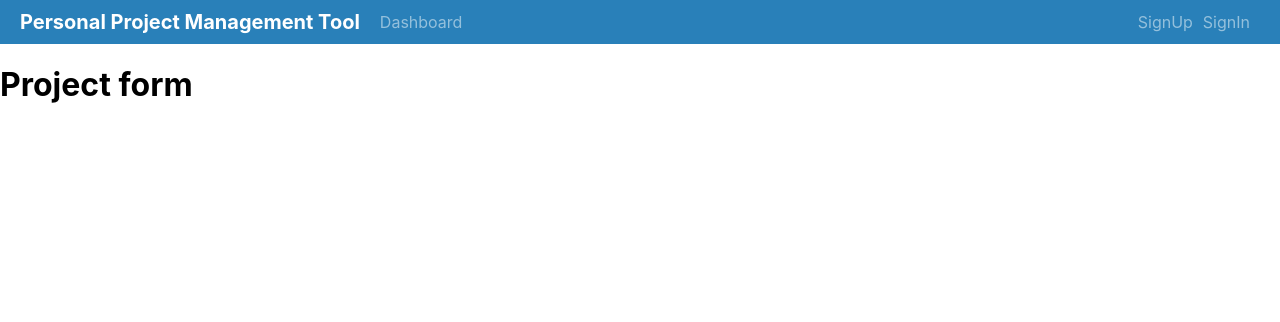
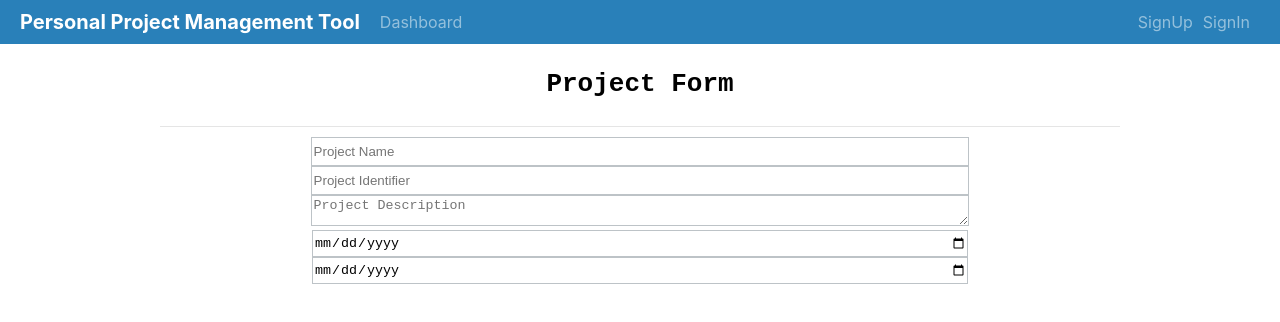
Before and after one commit to devflash/ppmProject-client, a React app: page /showForm in a window 1280 px wide. Shown: the top 322 px of the page. Built offline with nearby package versions, Linux system fonts and the light colour scheme.

Commit message:
minor fixes

```diff
--- a/src/App.css
+++ b/src/App.css
@@ -1,65 +1,6 @@
-img {
-    width: 100%;
-  }
+.DashboardContainer {
+  width: 75%;
 
-  .navbar {
-    background-color: #e3f2fd;
-  }
-  .fa.fa-edit {
-    color: #18a2b9;
-  }
-
-  .list-group-item.delete:hover {
-    cursor: -webkit-grab;
-    background-color: pink;
-  }
-
-  .list-group-item.update:hover {
-    cursor: -webkit-grab;
-    background-color: gainsboro;
-  }
-
-  .list-group-item.board:hover {
-    cursor: -webkit-grab;
-    background-color: gainsboro;
-  }
-
-  .fa.fa-minus-circle {
-    color: red;
-  }
-
-  .landing {
-    position: relative;
-    /* background: url("../img/showcase.jpg") no-repeat; */
-    background-size: cover;
-    background-position: center;
-    height: 100vh;
-    margin-top: -24px;
-    margin-bottom: -50px;
-  }
-
-  .landing-inner {
-    padding-top: 80px;
-  }
-
-  .dark-overlay {
-    background-color: rgba(0, 0, 0, 0.7);
-    position: absolute;
-    top: 0;
-    left: 0;
-    width: 100%;
-    height: 100%;
-  }
-
-  .card-form {
-    opacity: 0.9;
-  }
-
-  .latest-profiles-img {
-    width: 40px;
-    height: 40px;
-  }
-
-  .form-control::placeholder {
-    color: #bbb !important;
-  }
+  margin: 25px auto 0 auto;
+  height: fit-content;
+}
--- a/src/App.js
+++ b/src/App.js
@@ -12,12 +12,16 @@ class App extends Component {
     return (
       <div>
         <Header/>
+        <div class="DashboardContainer">
         <Switch>
-          <Route  path="/showForm" component={ProjectForm}/>
-          <Route  path="/" component={Dashboard}/>
+
+            <Route  path="/showForm" component={ProjectForm}/>
+            <Route  path="/" component={Dashboard}/>
+
+
         </Switch>
 
-
+        </div>
 
       </div>
     );
--- a/src/Components/Dashboard.js
+++ b/src/Components/Dashboard.js
@@ -6,7 +6,7 @@ import styles from './Dashboard.module.css';
 class Dashboard extends Component{
     render(){
         return(
-           <div className={styles.DashboardContainer}>
+            <React.Fragment>
                <div className={styles.CreateProject}>
                     <div className={styles.CenterTitle}>
                         <h1>Projects</h1>
@@ -20,7 +20,7 @@ class Dashboard extends Component{
                     <ProjectItem/>
                     <ProjectItem/>
                </div>
-           </div>
+               </React.Fragment>
         )
     }
 }
--- a/src/Components/Dashboard.module.css
+++ b/src/Components/Dashboard.module.css
@@ -1,9 +1,9 @@
-.DashboardContainer {
+/* .DashboardContainer {
     width: 75%;
 
     margin: 25px auto 0 auto;
     height: fit-content;
-}
+} */
 .CreateProject{
     height: fit-content;
     padding-bottom: 10px;
--- a/src/Components/Project/ProjectForm.js
+++ b/src/Components/Project/ProjectForm.js
@@ -1,12 +1,96 @@
 import React,{Component} from 'react';
 import styles from './ProjectForm.module.css';
+import  CustomInput from '../UI/Input';
 class ProjectForm extends Component{
+    state={
+        projectForm:{
+            projectName:{
+                inputType:"input",
+                id:'projectName',
+                config:{
+                    name:"projectName",
+                    type:"input",
+                    placeholder:"Project Name",
+                    value:""
+                }
+            },
+            projectIdentifier:{
+                inputType:"input",
+                id:'projectIdentifier',
+                config:{
+                    name:'projectIdentifier',
+                    type:"input",
+                    placeholder:"Project Identifier",
+                    value:""
+                }
+            },
+            projectDescription:{
+                inputType:"textarea",
+                id:'projectDescription',
+                config:{
+                    name:'projectDescription',
+                    placeholder:"Project Description",
+                    value:""
+                }
+            },
+            startDate:{
+                inputType:"input",
+                id:'startDate',
+                config:{
+                    name:'startDate',
+                    type:"date",
+                    value:""
+                }
+            },
+            endDate:{
+                inputType:"date",
+                id:'endDate',
+                config:{
+                    name:'endDate',
+                    type:"date",
+                    value:""
+                }
+            }
+        }
+    }
+    inputValueChangeHandler=(event)=>{
+        const updatedProjectForm={
+            ...this.state.projectForm,
+            [event.target.name]:{
+                ...this.state.projectForm[event.target.name],
+                config:{
+                    ...this.state.projectForm[event.target.name].config,
+                    value:event.target.value
+                }
+            }
+
+        }
+        this.setState({projectForm:updatedProjectForm});
+    }
     render()
     {
+        const projectFormInput=[];
+        for(let key in this.state.projectForm)
+        {
+            projectFormInput.push(this.state.projectForm[key]);
+        }
+        console.log(projectFormInput);
         return(
-            <div>
-                <h1>Project form</h1>
+            <React.Fragment>
+            <div className={styles.CenterTitle}>
+                  <h1>Project Form</h1>
             </div>
+            <div className={styles.ProjectFrom}>
+                <form>
+                {
+                    projectFormInput.map(cur=>(
+                        <CustomInput key={cur.id} inputType={cur.inputType} inputConfig={cur.config} valueChange={this.inputValueChangeHandler}/>
+                    ))
+                }
+                </form>
+
+            </div>
+            </React.Fragment>
         )
     }
 }
--- a/src/Components/Project/ProjectForm.module.css
+++ b/src/Components/Project/ProjectForm.module.css
@@ -0,0 +1,13 @@
+.CenterTitle {
+    text-align: center;
+    font-family: monospace;
+    border-bottom: 1px solid rgba(0,0,0,.1);
+    padding-bottom: 10px;
+    margin-bottom:10px;
+}
+.ProjectFrom
+{
+    text-align: center;
+    width:85%;
+    margin: 0 auto;
+}
--- /dev/null
+++ b/src/Components/UI/Input.js
@@ -0,0 +1,38 @@
+import React from 'react';
+import styles from './Input.module.css';
+const Input =(props)=>{
+
+    switch(props.inputType)
+    {
+        case 'input':
+            return (<input
+                        type={props.inputConfig.type}
+                        value={props.inputConfig.value}
+                        name={props.inputConfig.name}
+                        placeholder={props.inputConfig.placeholder}
+                        onChange={(event)=>props.valueChange(event)}
+                        className={styles.Input}/>);
+        case 'textarea':
+            return (<textarea
+                        value={props.inputConfig.value}
+                        name={props.inputConfig.name}
+                        placeholder={props.inputConfig.placeholder}
+                        onChange={(event)=>props.valueChange(event)}
+                        className={[styles.Textarea,styles.Input].join(' ')}></textarea>);
+        default:
+            return (<input
+                        type={props.inputConfig.type}
+                        value={props.inputConfig.value}
+                        name={props.inputConfig.name}
+                        onChange={(event)=>props.valueChange(event)}
+                        className={styles.Input}/>);
+
+    }
+
+
+
+
+}
+
+
+export default Input;
--- /dev/null
+++ b/src/Components/UI/Input.module.css
@@ -0,0 +1,8 @@
+.Input{
+    height:25px;
+    width:80%;
+    border:1px solid #bdc3c7;
+}
+.Textarea{
+
+}
```
